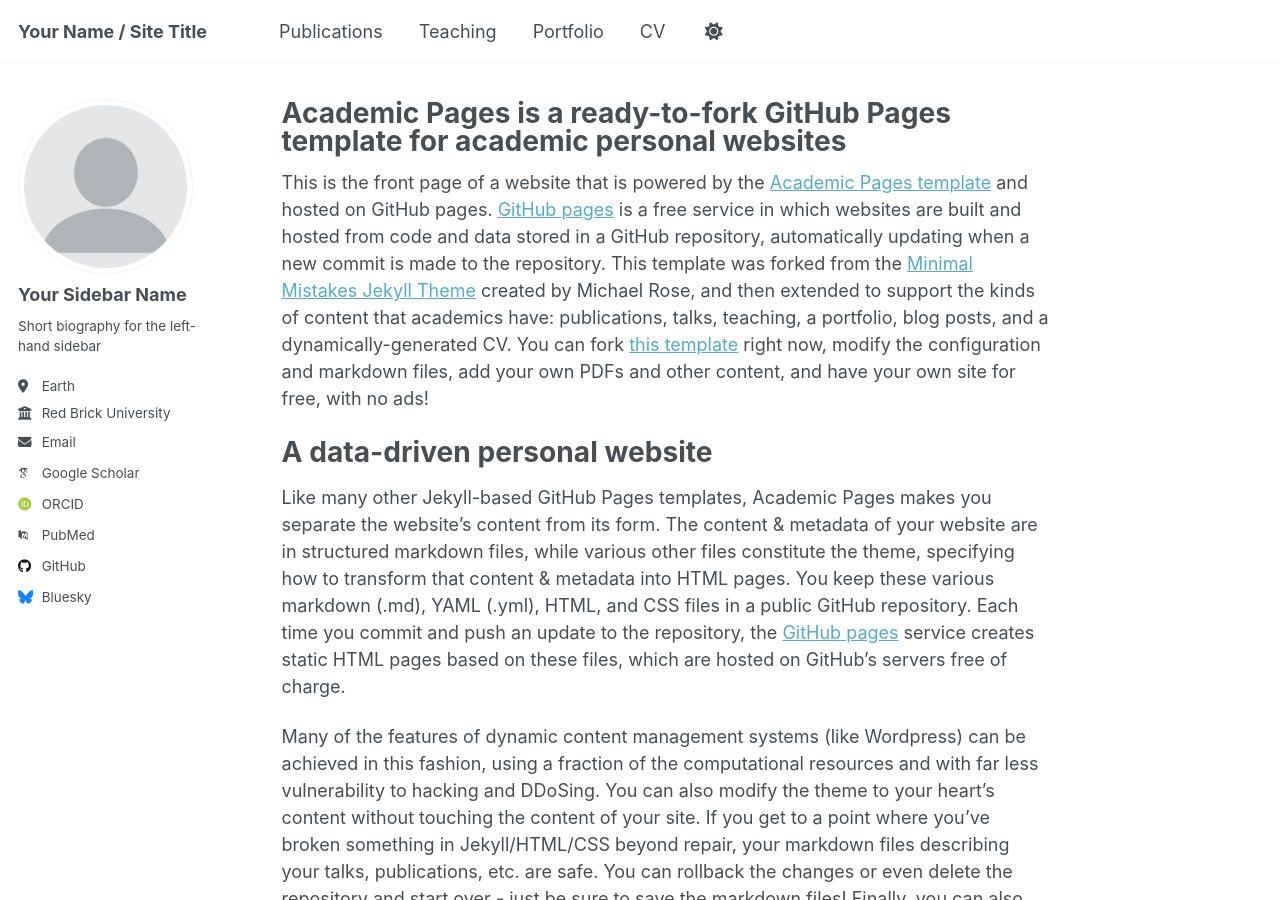
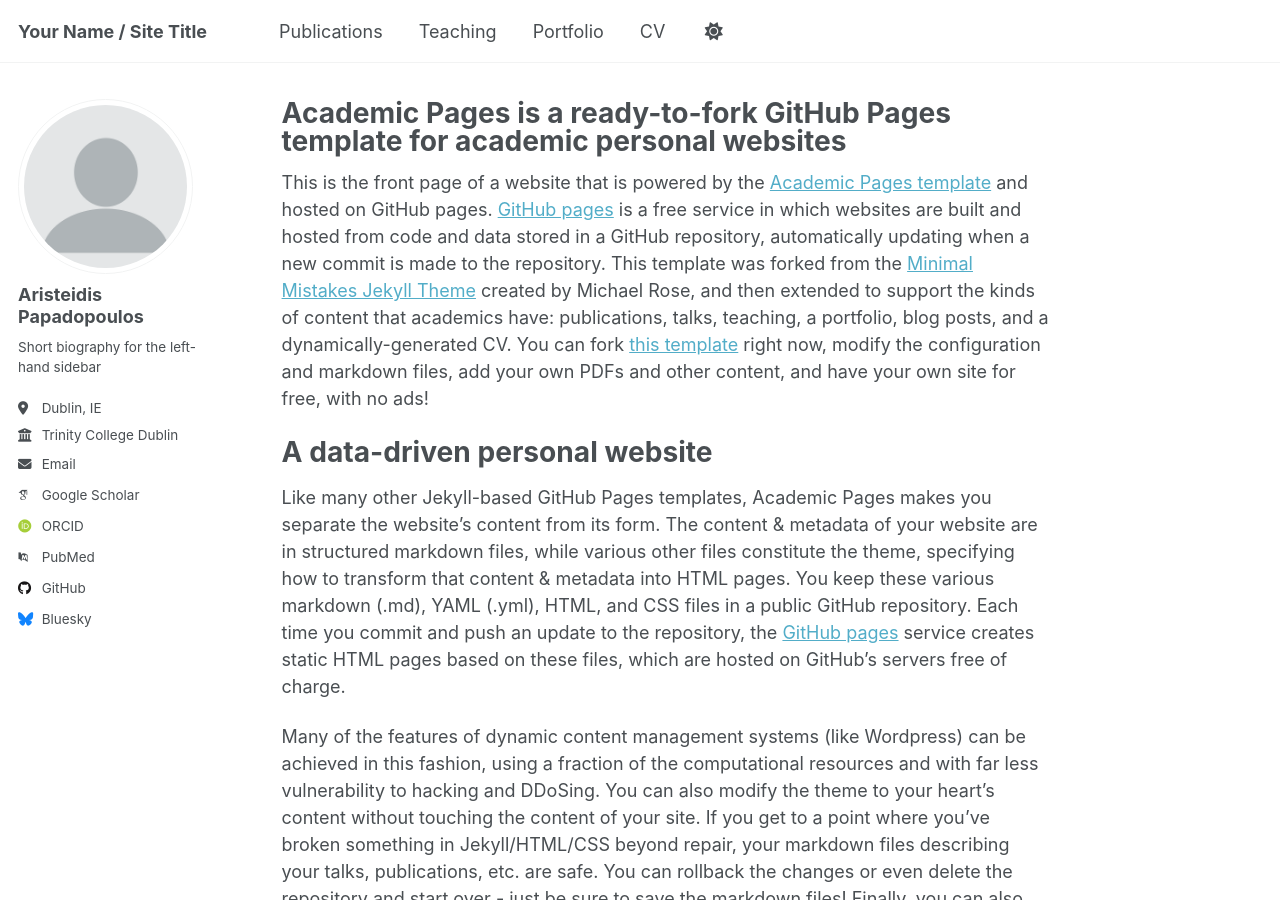
Before and after one commit to aristosp/aristosp.github.io, a Jekyll site: the page built from _pages/about.md, in a window 1280 px wide and 900 px high. Built offline with Jekyll 4.4.1, drawn with Linux system fonts in a browser that asks for light colours; some web fonts are replaced.

Commit message:
Update _config.yml

```diff
--- a/_config.yml
+++ b/_config.yml
@@ -23,11 +23,11 @@ repository               : "aristosp/aristosp.github.io"
 author:
   # Biographic information
   avatar           : "profile.png"
-  name             : "Your Sidebar Name"
+  name             : "Aristeidis Papadopoulos"
   pronouns         : # example: "she/her"
   bio              : "Short biography for the left-hand sidebar"
-  location         : "Earth"
-  employer         : "Red Brick University"
+  location         : "Dublin, IE"
+  employer         : "Trinity College Dublin"
   uri              : # URL
   email            : "none@example.org"
 
```
